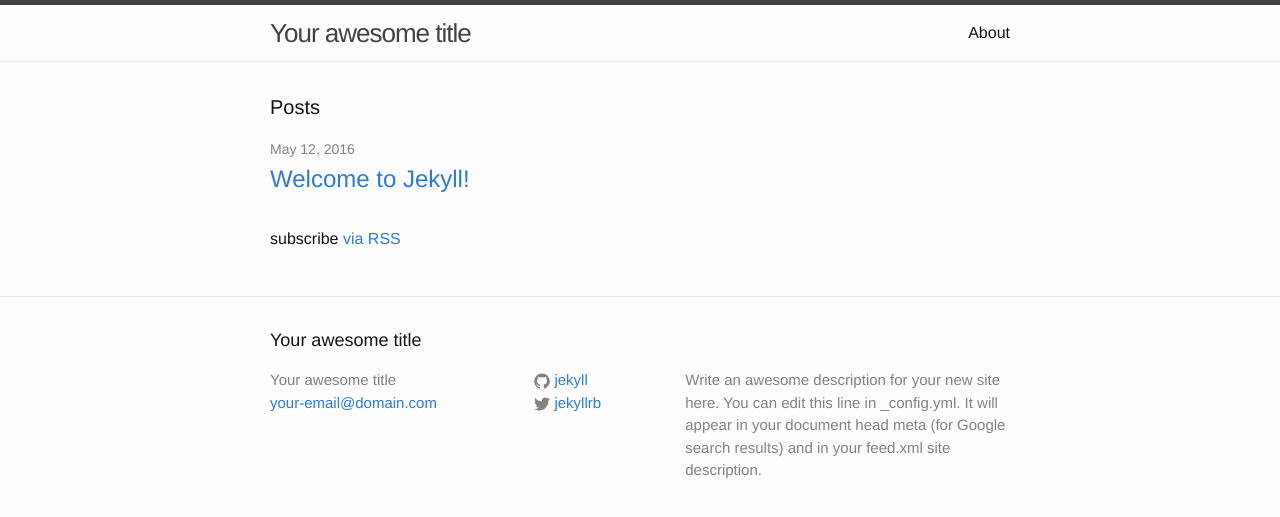
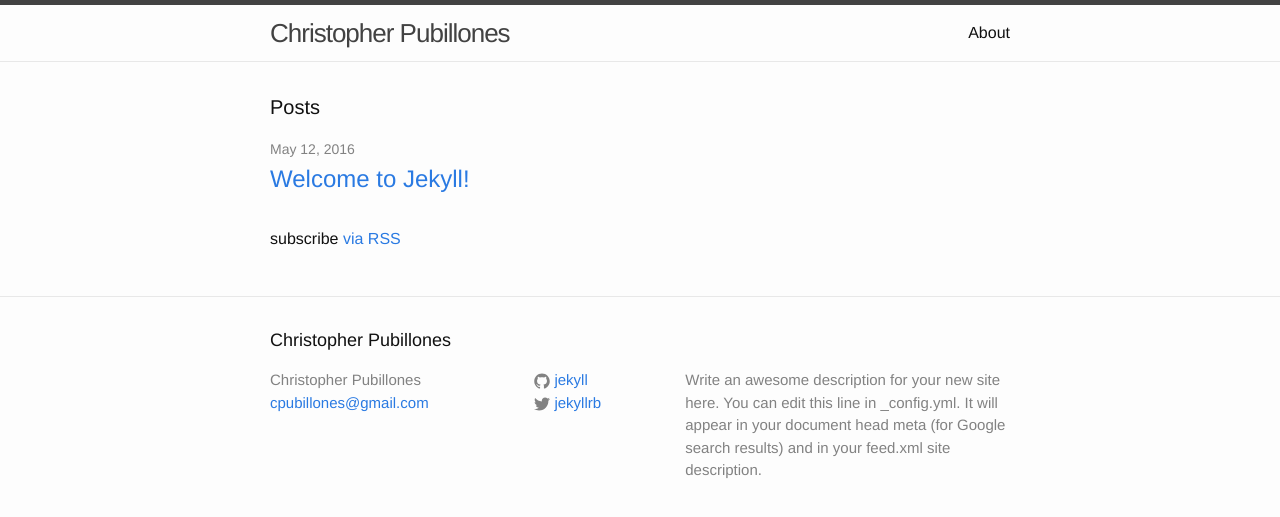
Before and after one commit to ChristopherPubillones/ChristopherPubillones.github.io, a Jekyll site: the page built from index.html, in a window 1280 px wide. Shown: the top 517 px of the page. Built offline with Jekyll 4.4.1, drawn with Linux system fonts in a browser that asks for light colours.

Commit message:
Update _config.yml

```diff
--- a/_config.yml
+++ b/_config.yml
@@ -6,8 +6,8 @@
 # 'jekyll serve'. If you change this file, please restart the server process.
 
 # Site settings
-title: Your awesome title
-email: your-email@domain.com
+title: Christopher Pubillones
+email: cpubillones@gmail.com
 description: > # this means to ignore newlines until "baseurl:"
   Write an awesome description for your new site here. You can edit this
   line in _config.yml. It will appear in your document head meta (for
```
